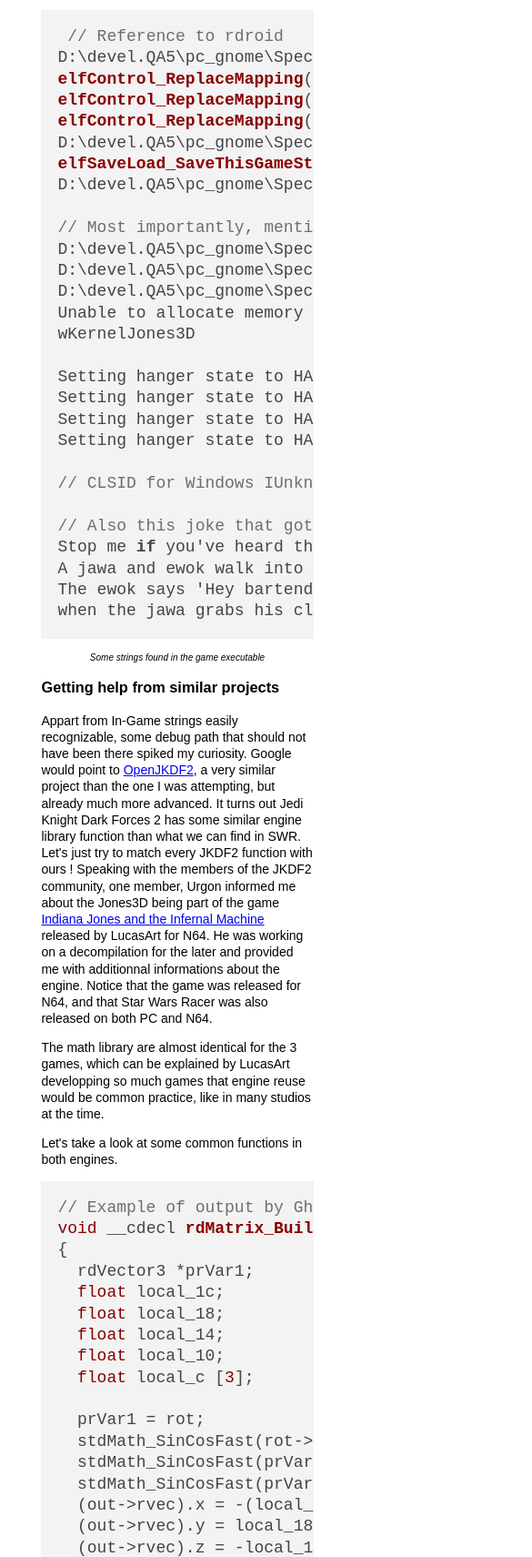
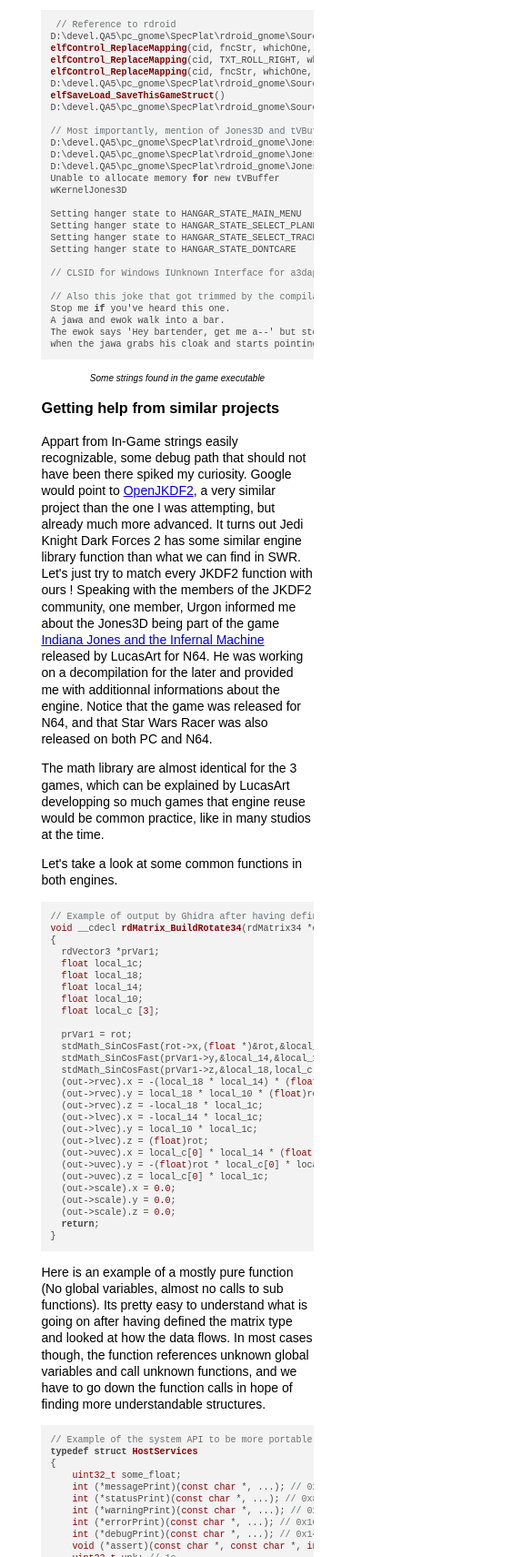
Before and after one commit to tim-tim707/tim-tim707.github.io, a plain HTML site: page SWEP1RCR_article/personal_journey.html in a window 390 px wide. Shown: the part 2198-3909 px from the top of the page at 91% size, 585 px wide, since content can reach past the window. Drawn offline with nearby package versions, Linux system fonts and the light colour scheme; a web font is replaced by a local one.

Commit message:
removed discord link + style

```diff
--- a/SWEP1RCR_article/personal_journey.html
+++ b/SWEP1RCR_article/personal_journey.html
@@ -110,7 +110,7 @@
                 see if anything was popping out. Indeed, some strings already give valuable bits of
                 information
             </p>
-            <pre><code class="language-C", style="font-size: 18px;"> // Reference to rdroid
+            <pre><code class="language-C"> // Reference to rdroid
 D:\devel.QA5\pc_gnome\SpecPlat\rdroid_gnome\Source\elfCallback.c
 elfControl_ReplaceMapping(cid, fncStr, whichOne, bAnalogCapture, sign, lastBinding)
 elfControl_ReplaceMapping(cid, TXT_ROLL_RIGHT, whichOne, 1, -sign, lastBinding)
@@ -168,7 +168,7 @@
             <p>
                 Let's take a look at some common functions in both engines.
             </p>
-            <pre><code class="language-C", style="font-size: 18px">// Example of output by Ghidra after having defined some types
+            <pre><code class="language-C">// Example of output by Ghidra after having defined some types
 void __cdecl rdMatrix_BuildRotate34(rdMatrix34 *out,rdVector3 *rot)
 {
   rdVector3 *prVar1;
@@ -203,7 +203,7 @@
                 the data flows. In most cases though, the function references unknown global variables and call unknown
                 functions, and we have to go down the function calls in hope of finding more understandable structures.
             </p>
-            <pre><code class="language-C", style="font-size: 18px">// Example of the system API to be more portable
+            <pre><code class="language-C">// Example of the system API to be more portable
 typedef struct HostServices
 {
     uint32_t some_float;
@@ -255,7 +255,7 @@
                 game's api. Mainly Direct3D, DirectInput and Aureal3D, for graphics and sound. I've noticed a lot of
                 unknown pointers that would get dereferenced with offset and called afterward.
             </p>
-            <pre><code class="language-C", style="font-size: 18px">// Some weird looking variables
+            <pre><code class="language-C">// Some weird looking variables
 iVar2 = (**(code **)(*local_5c0 + 0x2c))();
 // Some binary blob being passed to one of the function
 binaryBlobData = 82 e6 44 59 2e c9 cf 11 bf c7 44 45 53 54 00 00 // in reality, just an address to those bytes
@@ -340,7 +340,6 @@
                 He is the one that knows most about the game assets, and was the first to
                 decompress, modify and recompress a binary asset block into the game,
                 which was an important milestone for this project.
-                (https://discord.com/channels/441839750555369474/441842584592056320/1177552168392347648)
             </p>
             <video width="600" muted controls>
                 <source src="leadphalanx_asset_block_insertion.mp4" type="video/mp4">
--- a/SWEP1RCR_article/style.css
+++ b/SWEP1RCR_article/style.css
@@ -50,6 +50,10 @@
   font-size: 22px;
 }
 
+.language-C {
+  font-size: 18px;
+}
+
 @media (max-width: 800px) {
 
   img,
@@ -64,4 +68,9 @@
   p.caption {
     font-size: 10px;
   }
+
+  .language-C {
+    font-size: 10px;
+  }
+
 }
```
